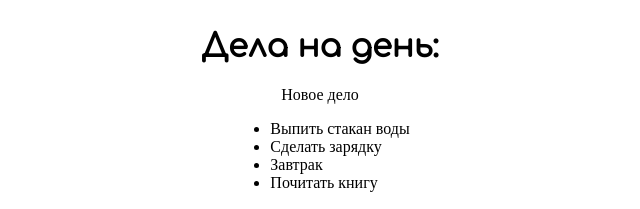
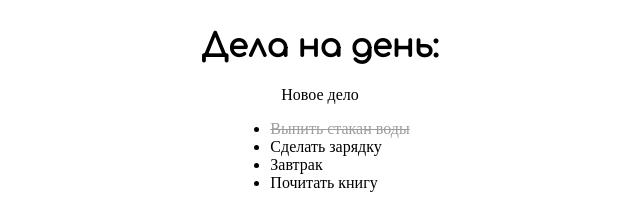
Before and after one commit to WebHeroSchool/ReactApp-n, a React (Create React App) app: page / in a window 1280 px wide. Shown: the top 209 px of the page, without its empty margins (320-960 px from the left). Built offline with nearby package versions, Linux system fonts and the light colour scheme.

Commit message:
add classnames for items

```diff
--- a/package.json
+++ b/package.json
@@ -30,5 +30,8 @@
       "last 1 firefox version",
       "last 1 safari version"
     ]
+  },
+  "devDependencies": {
+    "classnames": "^2.2.6"
   }
 }
--- a/src/components/App/App.js
+++ b/src/components/App/App.js
@@ -12,16 +12,20 @@ import styles from './App.module.css';
 const App = () => {
 	const items = [
 		{
-			value: 'Выпить стакан воды'
+			value: 'Выпить стакан воды',
+			isDone: true
 		},
 		{
-			value: 'Сделать зарядку'
+			value: 'Сделать зарядку',
+			isDone: false
 		},
 		{
-			value: 'Завтрак'
+			value: 'Завтрак',
+			isDone: false
 		},
 		{
-			value: 'Почитать книгу'
+			value: 'Почитать книгу',
+			isDone: false
 		}
 	]
 
--- a/src/components/Item/Item.js
+++ b/src/components/Item/Item.js
@@ -1,5 +1,15 @@
 import React from 'react';
+import classnames from 'classnames';
 
-const Item = ({value}) => (<span> {value}</span>);
+import styles from './Item.module.css';
+
+const Item = ({ value, isDone }) => (<span className={
+	classnames({
+		[styles.item]: true,
+		[styles.done]: isDone
+	})
+}>
+	{value}
+</span>);
 
 export default Item;
--- /dev/null
+++ b/src/components/Item/Item.module.css
@@ -0,0 +1,8 @@
+.item {
+  color: #000;
+}
+
+.done {
+  color: #9d9d9d;
+  text-decoration: line-through;
+}
--- a/src/components/ItemList/ItemList.js
+++ b/src/components/ItemList/ItemList.js
@@ -3,7 +3,7 @@ import Item from '../Item/Item';
 
 const ItemList = ({ items }) => (<ul>
 	{items.map(item => <li key={item.value}>
-		<Item value={item.value} />
+		<Item value={item.value} isDone={item.isDone}/>
 	</li>)}
 </ul>);
 
```
Also changed, not shown: 1 other file (tests, documents, lock files or other folders).
